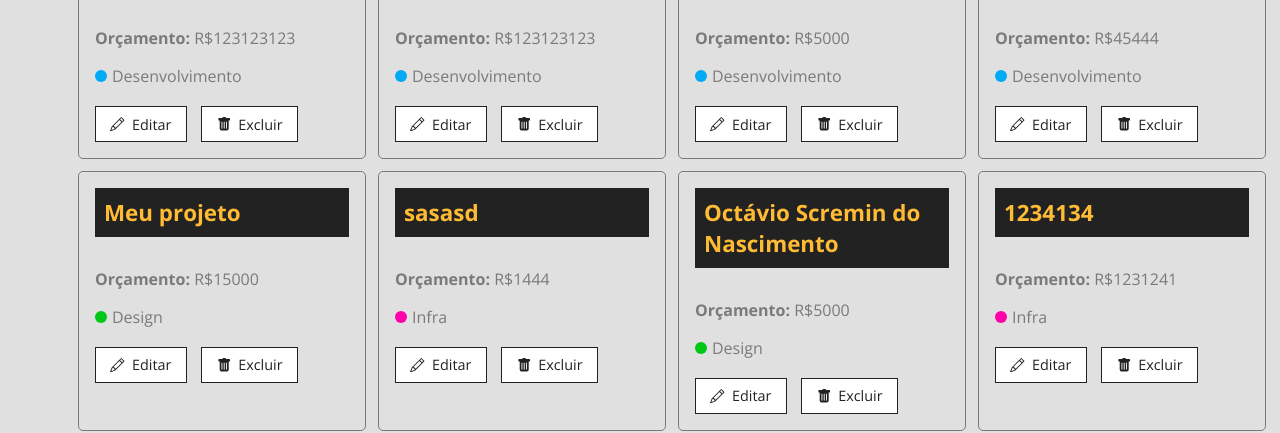
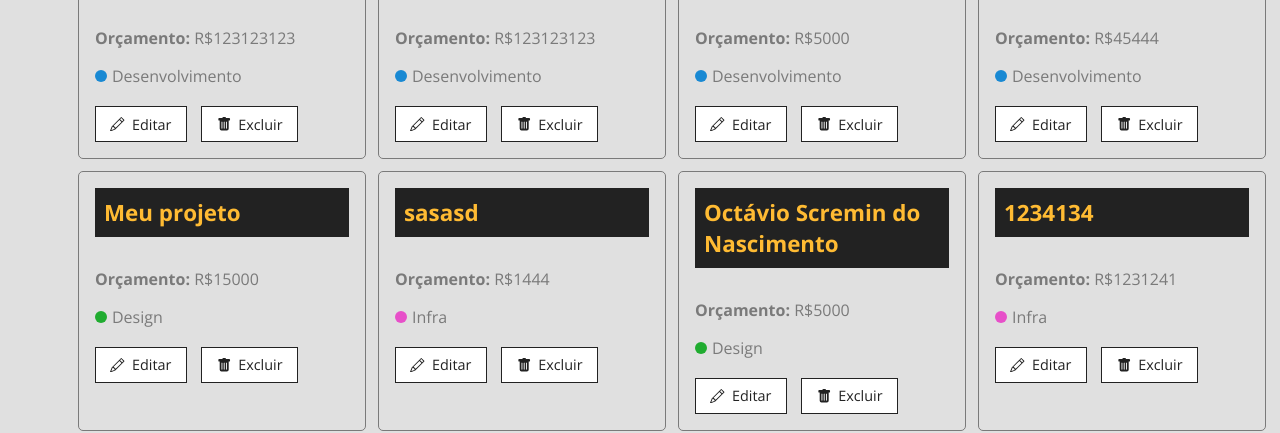
Before and after one commit to screm1n/costs-project, a React (Create React App) app in the folder costs/: page /projects in a window 1280 px wide. Shown: the part 284-717 px from the top of the page. Built offline with nearby package versions, Linux system fonts and the light colour scheme; data requests are answered from the project's data file; the HTML template or start-up script is replaced by a standard one.

Commit message:
changing project card colors

```diff
--- a/costs/src/components/project/ProjectCard.module.css
+++ b/costs/src/components/project/ProjectCard.module.css
@@ -38,19 +38,19 @@
 }
 
 .category_text .infra {
-    background-color: #ff00aa;
+    background-color: #e750c9;
 }
 
 .category_text .desenvolvimento {
-    background-color: #02aaf3
+    background-color: #1989d3
 }
 
 .category_text .design {
-    background-color: #00c717
+    background-color: #20ac30
 }
 
 .category_text .planejamento {
-    background-color: #ffc400
+    background-color: #fff021
 }
 
 .project_card_actions {
```
